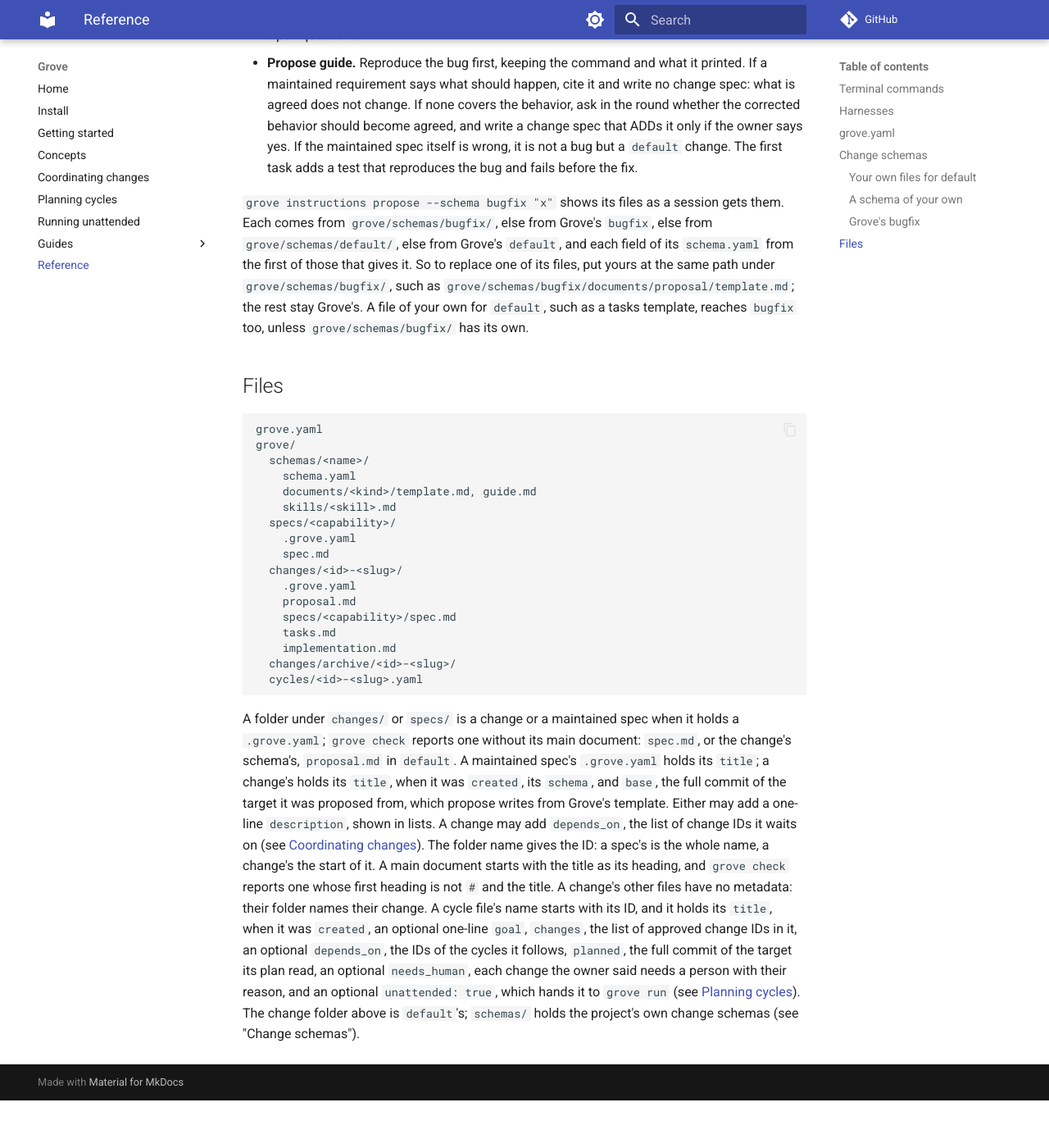
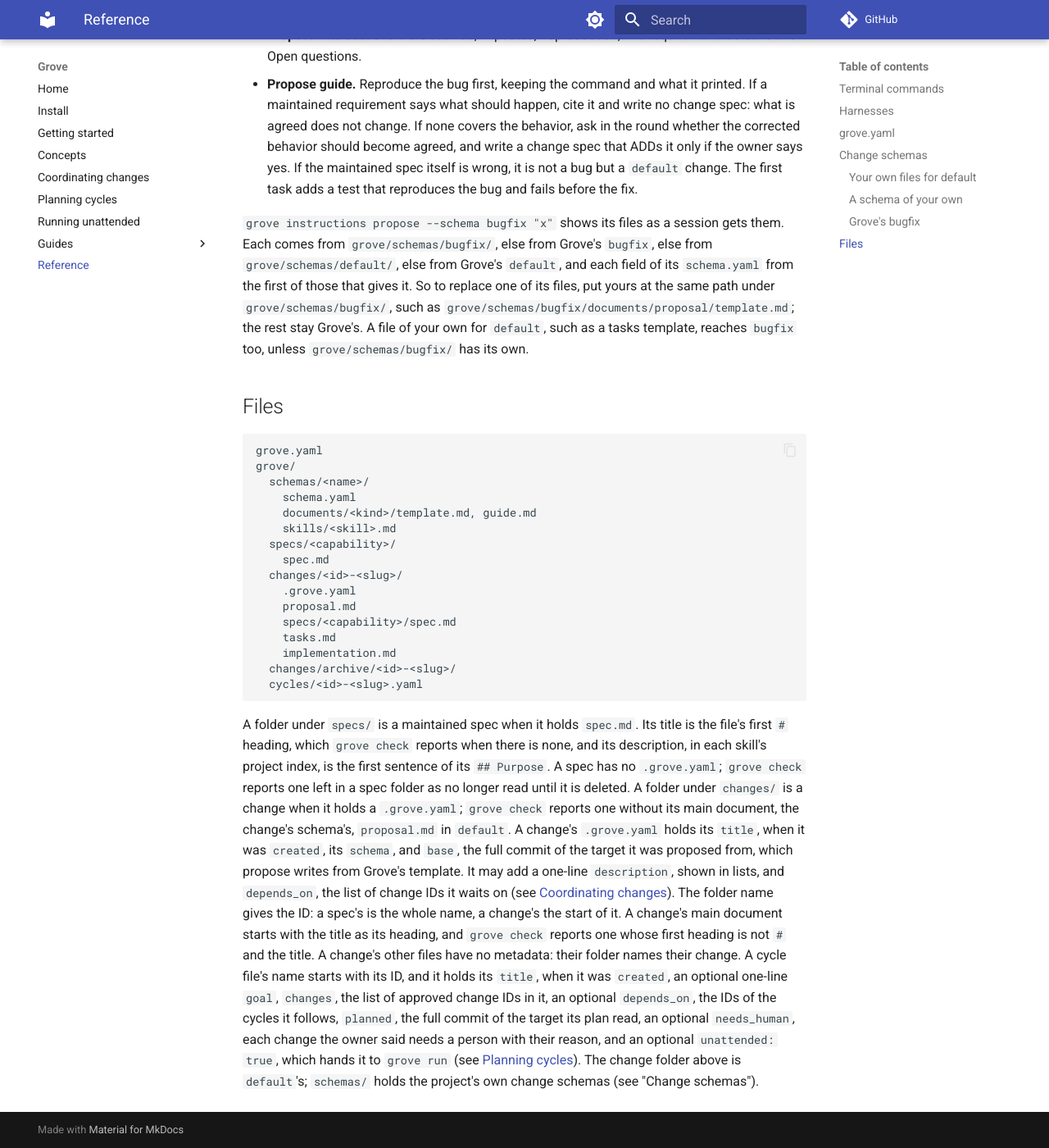
Before and after one commit to mascah/grove, an MkDocs documentation site: the page built from docs/reference.md, in a window 1280 px wide and 1400 px high, scrolled down 7783 px. Shown: the whole window at 82% size. Built offline with MkDocs 1.6.1 and Material for MkDocs 9.7.7, drawn with Linux system fonts in a browser that asks for light colours; comment, search, counter and statistics services are not loaded; before the commit the page ends 9125 px from its top, so only the background shows below that; some of the changed text lies outside the part shown.

Commit message:
docs: a maintained spec is a folder holding spec.md (261023-d6r79:T-04)

````diff
--- a/docs/reference.md
+++ b/docs/reference.md
@@ -160,7 +160,7 @@
 line in `implementation.md`, which `grove archive` reads. So every schema has `tasks` and `implementation` at
 those paths, keeps the `Status:` lines of Grove's implementation template,
 and has one kind with `metadata: changes/<change>/.grove.yaml`, the change's
-main document. Its other kinds are in the change folder, except `spec`.
+main document; no other kind has `metadata`. Its other kinds are in the change folder, except `spec`.
 
 To add lines to Grove's instructions rather than replace a file, use `rules`
 in `grove.yaml`.
@@ -267,18 +266,22 @@
   cycles/<id>-<slug>.yaml
 ```
 
-A folder under `changes/` or `specs/` is a change or a maintained spec when
-it holds a `.grove.yaml`; `grove check` reports one without its main
-document: `spec.md`, or the change's schema's, `proposal.md` in `default`.
-A maintained spec's `.grove.yaml` holds its `title`; a change's holds its
-`title`, when it was `created`, its `schema`, and `base`, the full commit of
-the target it was proposed from, which propose writes from Grove's template.
-Either may add a one-line `description`, shown in lists. A change may add
+A folder under `specs/` is a maintained spec when it holds `spec.md`. Its
+title is the file's first `# ` heading, which `grove check` reports when
+there is none, and its description, in each skill's project index, is the
+first sentence of its `## Purpose`. A spec has no `.grove.yaml`; `grove
+check` reports one left in a spec folder as no longer read until it is
+deleted. A folder under `changes/` is a change when it holds a
+`.grove.yaml`; `grove check` reports one without its main document, the
+change's schema's, `proposal.md` in `default`. A change's `.grove.yaml`
+holds its `title`, when it was `created`, its `schema`, and `base`, the
+full commit of the target it was proposed from, which propose writes from
+Grove's template. It may add a one-line `description`, shown in lists, and
 `depends_on`, the list of change IDs it waits on (see
 [Coordinating changes](coordinating.md)). The folder name gives the ID: a spec's is the
-whole name, a change's the start of it. A main document starts with the
-title as its heading, and `grove check` reports one whose first heading is
-not `# ` and the title. A change's other files have no metadata: their
+whole name, a change's the start of it. A change's main document starts
+with the title as its heading, and `grove check` reports one whose first
+heading is not `# ` and the title. A change's other files have no metadata: their
 folder names their change. A cycle file's name starts with its ID, and it
 holds its `title`, when it was `created`, an optional one-line `goal`, `changes`, the list of
 approved change IDs in it, an optional `depends_on`, the IDs of the cycles it
````
Also changed, not shown: other parts of docs/reference.md (+0 -1 lines), dev/walkthrough.md (+10 -1 lines), docs/concepts.md (+2 -1 lines), grove/changes/261023-d6r79-specs-without-grove-yaml/implementation.md (+16 -1 lines).
